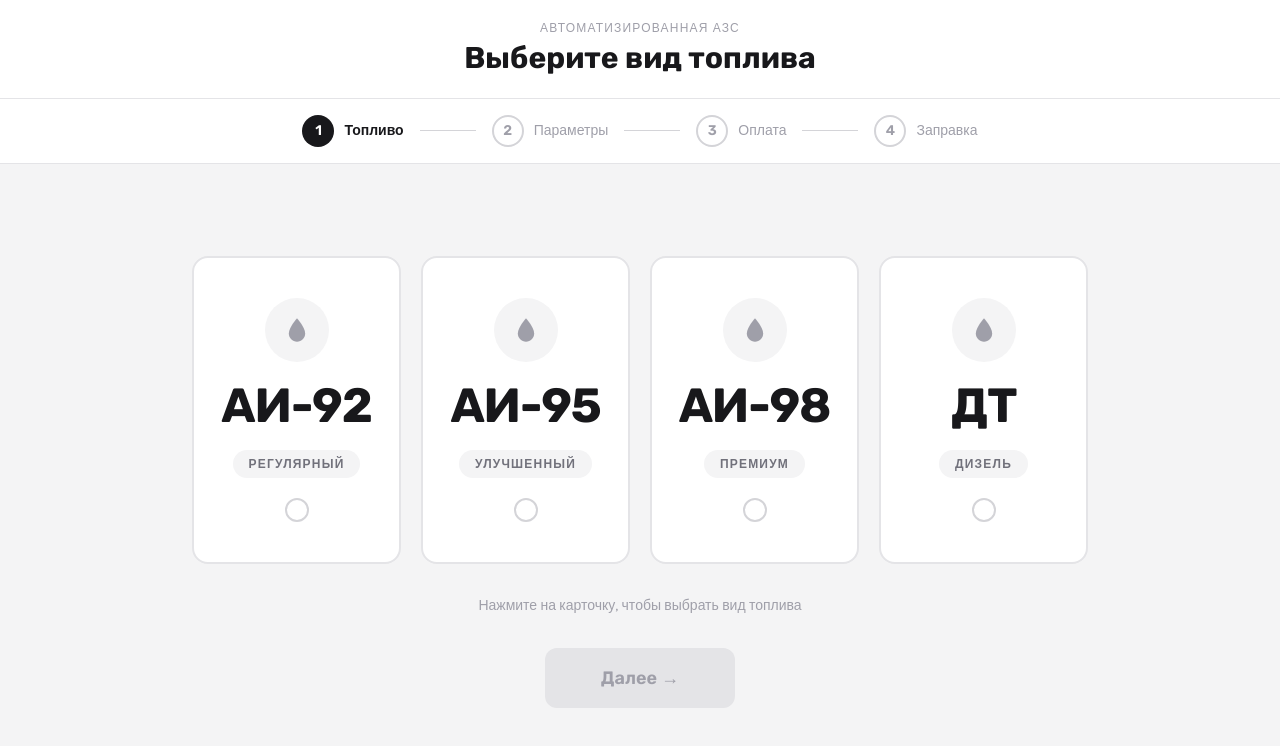
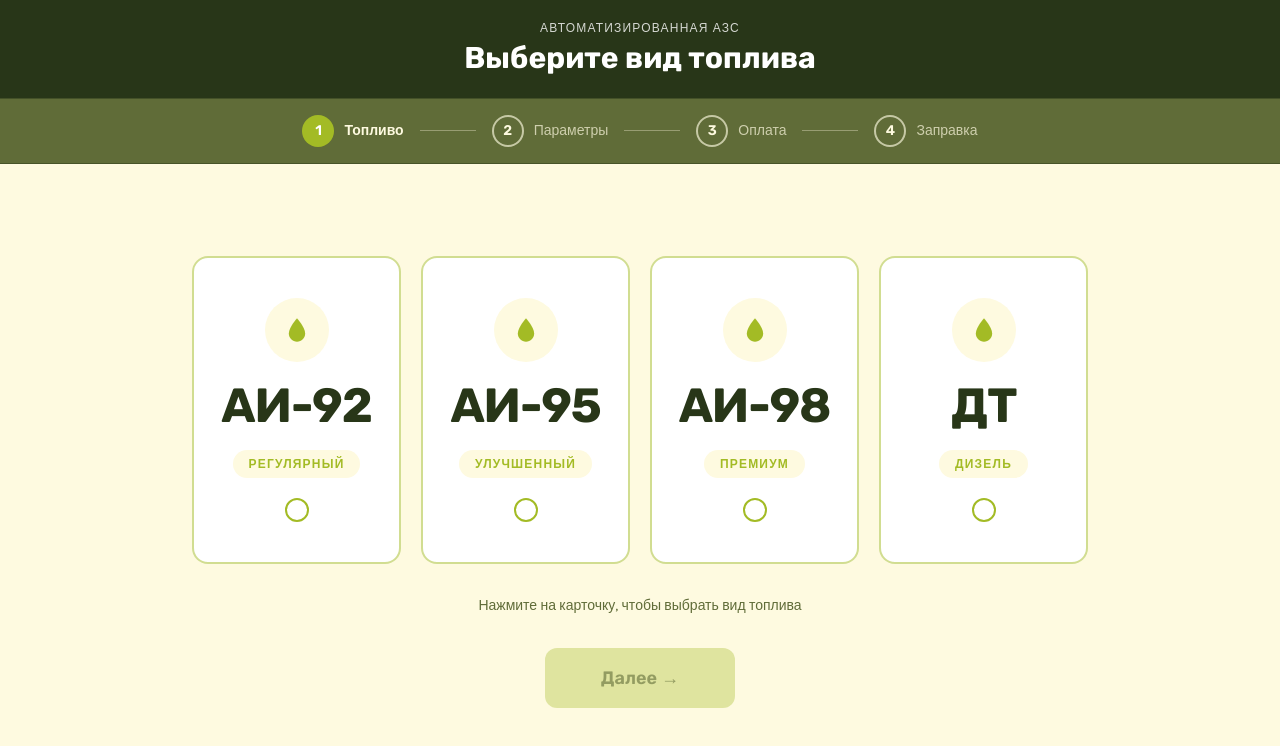
Before and after one commit to Tychaaa/Auto-Gas-Station, a Vue app in the folder client/: page /select/fuel in a window 1280 px wide. Shown: the top 746 px of the page. Built offline with nearby package versions, Linux system fonts and the light colour scheme; no server answers.

Commit message:
feat(ui): add color scheme for the fuel selection screen

```diff
--- a/client/src/assets/main.css
+++ b/client/src/assets/main.css
@@ -8,6 +8,10 @@
 @theme {
   --font-rubik: 'Rubik', sans-serif;
   --font-karla: 'Karla', sans-serif;
+  --color-fuel-cream: #fefae0;
+  --color-fuel-forest: #283618;
+  --color-fuel-olive: #606c38;
+  --color-fuel-lime: #a3bb25;
 }
 
 /* Базовые стили приложения */
--- a/client/src/components/FuelCard.vue
+++ b/client/src/components/FuelCard.vue
@@ -21,23 +21,23 @@ defineEmits<{
     :aria-label="`${name} — ${grade}`"
     @click="$emit('select')"
     class="flex flex-col items-center justify-center gap-5 w-full py-10 px-6
-           rounded-2xl bg-white cursor-pointer select-none
+           rounded-2xl cursor-pointer select-none
            border-2 transition-all duration-200 ease-out
-           focus-visible:outline-hidden focus-visible:ring-2 focus-visible:ring-zinc-900 focus-visible:ring-offset-2"
+           focus-visible:outline-hidden focus-visible:ring-2 focus-visible:ring-fuel-lime focus-visible:ring-offset-2 focus-visible:ring-offset-fuel-cream"
     :class="[
       selected
-        ? 'border-zinc-900 shadow-lg -translate-y-0.5'
-        : 'border-zinc-200 hover:border-zinc-400 hover:shadow-sm hover:-translate-y-0.5',
+        ? 'bg-fuel-olive border-fuel-lime shadow-lg shadow-fuel-lime/20 -translate-y-0.5'
+        : 'bg-white border-fuel-lime/50 hover:border-fuel-lime hover:shadow-sm hover:-translate-y-0.5',
     ]"
   >
     <!-- Иконка топлива -->
     <div
       class="flex items-center justify-center w-16 h-16 rounded-full transition-colors duration-200"
-      :class="selected ? 'bg-zinc-900' : 'bg-zinc-100'"
+      :class="selected ? 'bg-fuel-lime' : 'bg-fuel-cream'"
     >
       <svg
         class="w-7 h-7 rotate-180 transition-colors duration-200"
-        :class="selected ? 'text-white' : 'text-zinc-400'"
+        :class="selected ? 'text-white' : 'text-fuel-lime'"
         viewBox="0 0 24 24"
         fill="currentColor"
         aria-hidden="true"
@@ -49,14 +49,17 @@ defineEmits<{
     </div>
 
     <!-- Название топлива -->
-    <span class="font-rubik font-bold text-5xl leading-none text-zinc-900 tracking-tight">
+    <span
+      class="font-rubik font-bold text-5xl leading-none tracking-tight transition-colors duration-200"
+      :class="selected ? 'text-white' : 'text-fuel-forest'"
+    >
       {{ name }}
     </span>
 
     <!-- Метка типа топлива -->
     <span
       class="font-karla text-xs font-semibold tracking-widest uppercase px-4 py-1.5 rounded-full transition-all duration-200"
-      :class="selected ? 'bg-zinc-900 text-white' : 'bg-zinc-100 text-zinc-500'"
+      :class="selected ? 'bg-fuel-lime text-white' : 'bg-fuel-cream text-fuel-lime'"
     >
       {{ grade }}
     </span>
@@ -64,7 +67,7 @@ defineEmits<{
     <!-- Индикатор выбора -->
     <div
       class="flex items-center justify-center w-6 h-6 rounded-full border-2 transition-all duration-200"
-      :class="selected ? 'bg-zinc-900 border-zinc-900' : 'border-zinc-300'"
+      :class="selected ? 'bg-fuel-lime border-fuel-lime' : 'border-fuel-lime'"
     >
       <svg
         v-if="selected"
--- a/client/src/components/StepIndicator.vue
+++ b/client/src/components/StepIndicator.vue
@@ -8,7 +8,7 @@ defineProps<{
 </script>
 
 <template>
-  <nav aria-label="Прогресс заправки" class="bg-white border-b border-zinc-200 shrink-0">
+  <nav aria-label="Прогресс заправки" class="bg-fuel-olive border-b border-fuel-forest/45 shrink-0">
     <ol class="flex items-center justify-center px-10 py-4">
       <li
         v-for="(step, index) in steps"
@@ -21,8 +21,8 @@ defineProps<{
             class="flex items-center justify-center w-8 h-8 rounded-full text-sm font-semibold font-rubik leading-none select-none transition-colors duration-300"
             :class="
               index + 1 <= current
-                ? 'bg-zinc-900 text-white'
-                : 'bg-white border-2 border-zinc-300 text-zinc-400'
+                ? 'bg-fuel-lime text-white'
+                : 'bg-fuel-olive border-2 border-fuel-cream/65 text-fuel-cream'
             "
             :aria-current="index + 1 === current ? 'step' : undefined"
           >
@@ -33,10 +33,10 @@ defineProps<{
             class="text-sm font-karla transition-colors duration-300"
             :class="
               index + 1 === current
-                ? 'text-zinc-900 font-semibold'
+                ? 'text-fuel-cream font-semibold'
                 : index + 1 < current
-                  ? 'text-zinc-500 font-medium'
-                  : 'text-zinc-400'
+                  ? 'text-fuel-cream/90 font-medium'
+                  : 'text-fuel-cream/70'
             "
           >
             {{ step }}
@@ -47,7 +47,7 @@ defineProps<{
         <div
           v-if="index < steps.length - 1"
           class="w-14 h-px mx-4 transition-colors duration-300"
-          :class="index + 1 < current ? 'bg-zinc-500' : 'bg-zinc-300'"
+          :class="index + 1 < current ? 'bg-fuel-lime' : 'bg-fuel-cream/35'"
           aria-hidden="true"
         />
       </li>
--- a/client/src/views/FuelSelectView.vue
+++ b/client/src/views/FuelSelectView.vue
@@ -35,13 +35,13 @@ function handleNext(): void {
 </script>
 
 <template>
-  <div class="min-h-screen flex flex-col bg-zinc-100">
+  <div class="min-h-screen flex flex-col bg-fuel-cream">
     <!-- Шапка экрана -->
-    <header class="bg-white border-b border-zinc-200 py-5 px-10 text-center shrink-0">
-      <p class="font-karla text-xs text-zinc-400 tracking-widest uppercase mb-1">
+    <header class="bg-fuel-forest border-b border-fuel-olive/50 py-5 px-10 text-center shrink-0 shadow-sm">
+      <p class="font-karla text-xs text-white/80 tracking-widest uppercase mb-1">
         Автоматизированная АЗС
       </p>
-      <h1 class="font-rubik font-bold text-3xl text-zinc-900 leading-tight">
+      <h1 class="font-rubik font-bold text-3xl text-white leading-tight">
         Выберите вид топлива
       </h1>
     </header>
@@ -68,7 +68,10 @@ function handleNext(): void {
       </div>
 
       <!-- Подсказка для пользователя -->
-      <p class="font-karla text-sm text-zinc-400 transition-all duration-300">
+      <p
+        class="font-karla text-sm transition-all duration-300"
+        :class="selectedFuel ? 'text-fuel-forest' : 'text-fuel-olive'"
+      >
         {{
           selectedFuel
             ? `Выбрано: ${selectedFuel} — нажмите «Далее» для продолжения`
@@ -83,11 +86,11 @@ function handleNext(): void {
         :aria-disabled="!selectedFuel"
         class="font-rubik font-semibold text-lg px-14 py-4 rounded-xl
                transition-all duration-200
-               focus-visible:outline-hidden focus-visible:ring-2 focus-visible:ring-zinc-900 focus-visible:ring-offset-2"
+               focus-visible:outline-hidden focus-visible:ring-2 focus-visible:ring-fuel-lime focus-visible:ring-offset-2 focus-visible:ring-offset-fuel-cream"
         :class="
           selectedFuel
-            ? 'bg-zinc-900 text-white hover:bg-zinc-700 active:scale-95 shadow-sm cursor-pointer'
-            : 'bg-zinc-200 text-zinc-400 cursor-not-allowed'
+            ? 'bg-fuel-lime text-white hover:bg-fuel-forest active:scale-95 shadow-md shadow-fuel-lime/25 cursor-pointer'
+            : 'bg-fuel-lime/35 text-fuel-olive/60 cursor-not-allowed'
         "
         @click="handleNext"
       >
```
